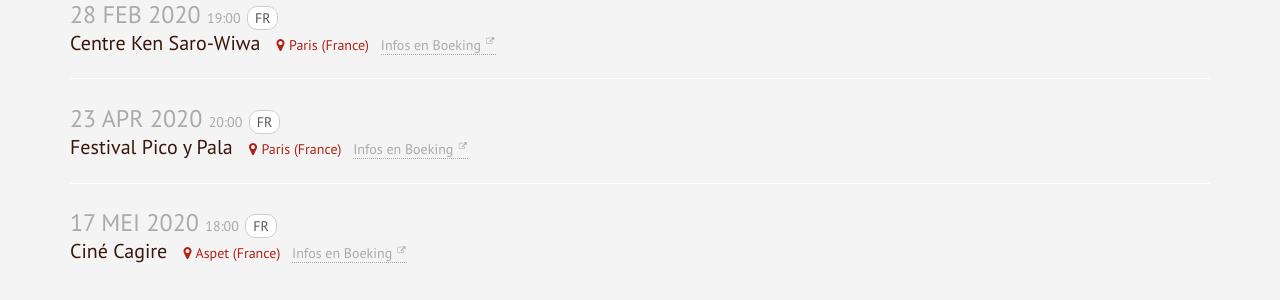
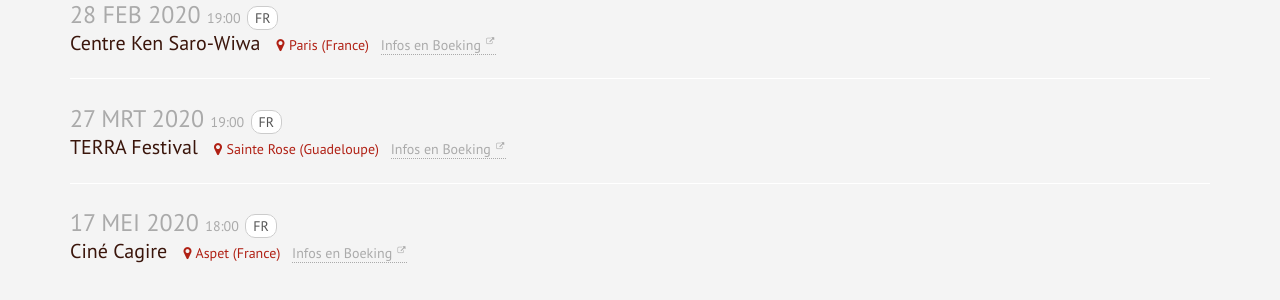
Before and after one commit to entipe/Minga-Live, a Jekyll site: the page built from index.nl.html, in a window 1280 px wide and 900 px high, scrolled down 1751 px. Shown: the part 157-457 px from the top of the window. Built offline with Jekyll 4.4.1, drawn with Linux system fonts in a browser that asks for light colours.

Commit message:
Suppression fest pico y pala, ajout terra festival

```diff
--- a/_data/agenda.yml
+++ b/_data/agenda.yml
@@ -4,10 +4,10 @@
   link: https://www.cinecagire.fr
   full: false
   lang: FR
-- date: '2020-04-23 20:00'
-  place: Festival Pico y Pala
-  city: Paris (France)
-  link: http://picoypala.org/festival/
+- date: '2020-03-27 19:00'
+  place: TERRA Festival
+  city: Sainte Rose (Guadeloupe)
+  link: https://www.terrafestival.org
   full: false
   lang: FR
 - date: '2020-02-28 19:00'
```
